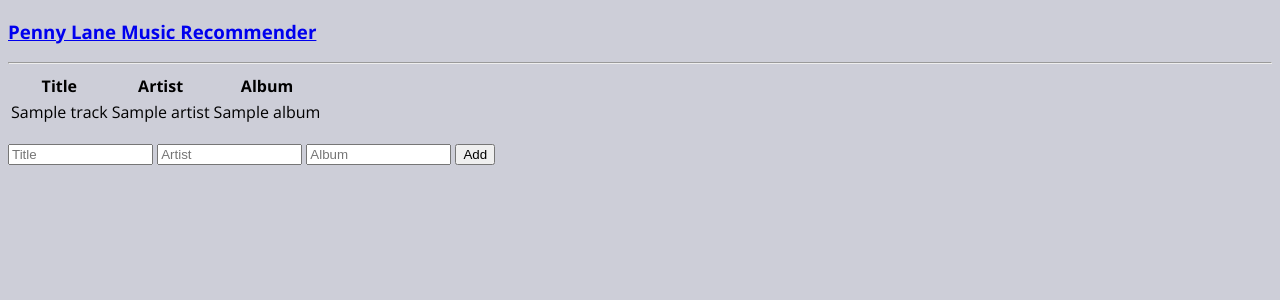
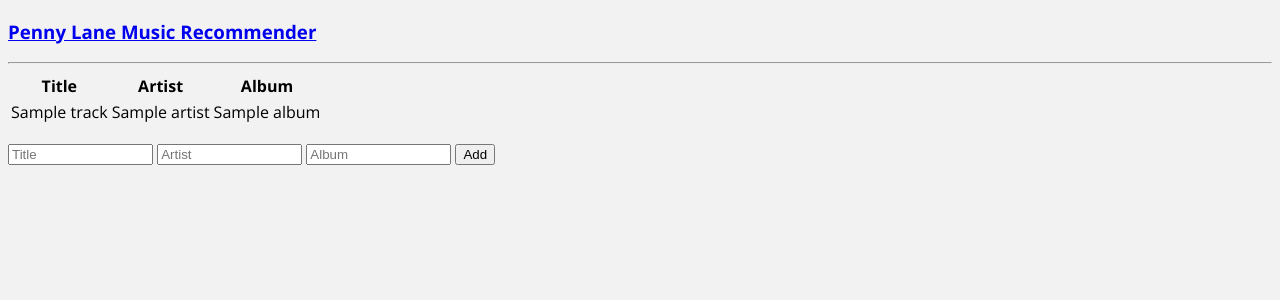
Before and after one commit to Lucyxu0916/2022-msia423-Xu-Ziru-project, a Flask app: template app/templates/index.html in a window 1280 px wide. Shown: the top 300 px of the page. Run offline with Flask 2, Linux system fonts and the light colour scheme; the template is opened without the code that fills it: most values are stand-ins (such as "Sample title", 1, 10 or a date in 2020); parts of the project's set-up code (start-up, migrations or seed data) failed here and were passed over.

Commit message:
Modify basic.css

```diff
--- a/app/static/basic.css
+++ b/app/static/basic.css
@@ -1,8 +1,16 @@
 @import url(http://fonts.googleapis.com/css?family=Open+Sans:400,700,600);
+
+h3 {
+  color: #424242;
+}
+
+h4 {
+  color: #424241;
+}
 
 body {
   height: 100%;
   -webkit-font-smoothing: antialiased;
   font-family: 'Open Sans', sans-serif;
-  background-color:#cdced8;
+  background-color: #F2F2F2;
 }
```
